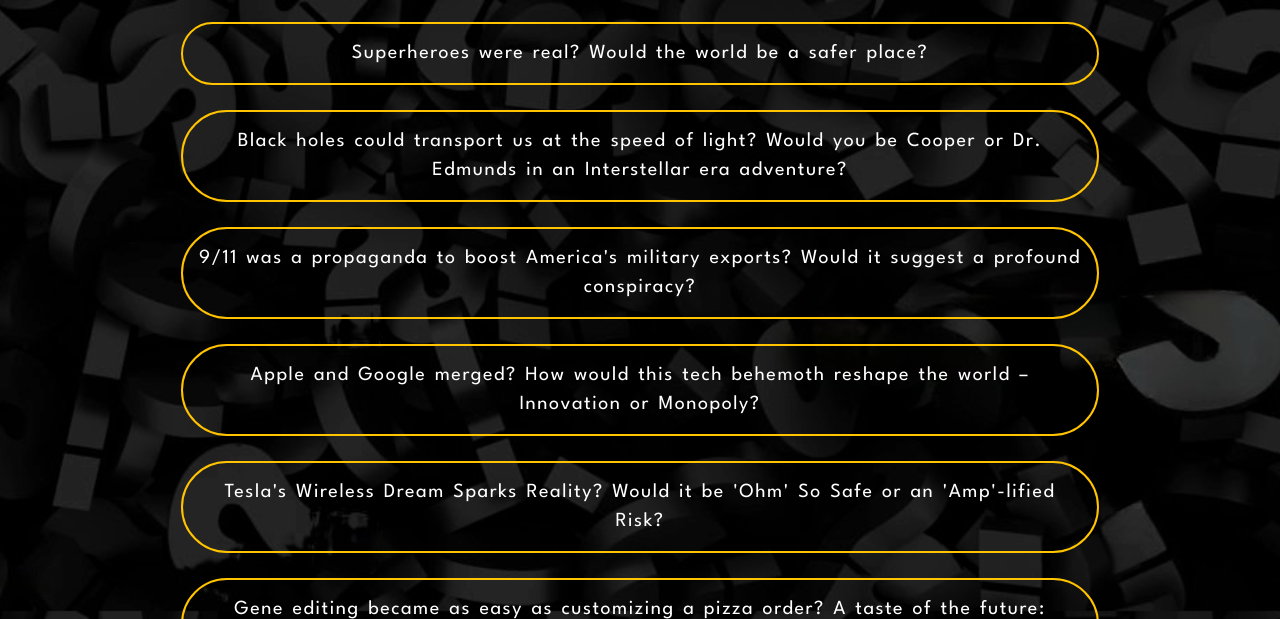
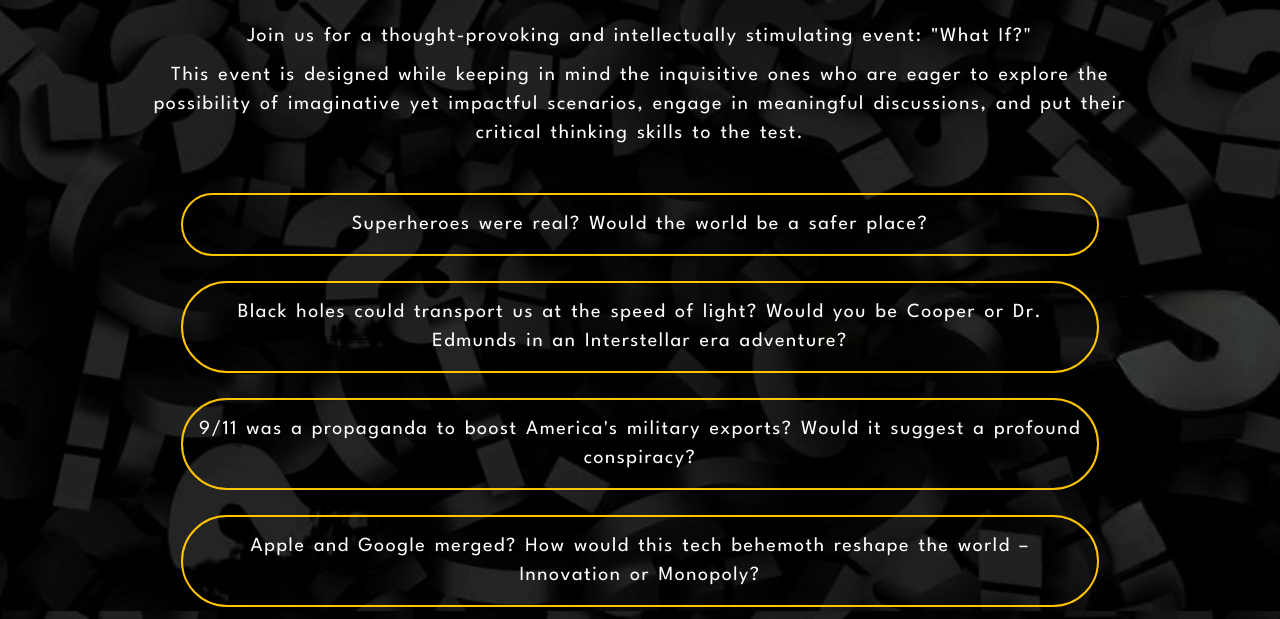
Before and after one commit to LakshitAgarwal/What-If, a plain HTML site: page index.html in a window 1280 px wide. Shown: the part 189-808 px from the top of the page. Drawn offline with Linux system fonts and the light colour scheme.

Commit message:
info added

```diff
--- a/index.html
+++ b/index.html
@@ -17,9 +17,16 @@
           alt=""
           class="dream"
         />
-        <!-- <h1 class="heading">
-          <span id="What">What</span> <span id="if">If</span>
-        </h1> -->
+      </div>
+      <div class="info">
+        Join us for a thought-provoking and intellectually stimulating event:
+        "What If?"
+      </div>
+      <div class="infoo">
+        This event is designed while keeping in mind the inquisitive ones who
+        are eager to explore the possibility of imaginative yet impactful
+        scenarios, engage in meaningful discussions, and put their critical
+        thinking skills to the test.
       </div>
       <a href="https://forms.gle/2BGnVEqeRp9Uwr8b9" target="_blank">
         <div class="ques q1">
--- a/style.css
+++ b/style.css
@@ -133,3 +133,41 @@ body, html {
     .lastt{
       padding-bottom: 2.5%;
     }
+
+    .info{
+      color: #ffffff;
+      width: 80%;
+      text-align: center;
+      margin: 0 auto;
+      font-family: 'League Spartan', sans-serif;
+      letter-spacing: 1.5px;
+      word-spacing: 2px;
+      line-height: 29px;
+      font-size: 20px;
+      padding-bottom: 10px;
+    }
+
+    .infoo{
+      color: #ffffff;
+      width: 80%;
+      text-align: center;
+      margin: 0 auto;
+      font-family: 'League Spartan', sans-serif;
+      letter-spacing: 1.5px;
+      word-spacing: 2px;
+      line-height: 29px;
+      font-size: 20px;
+      padding-bottom: 45px;
+    }
+
+    @media (max-width: 850px) {
+      .info {
+        font-size: 17px;
+        padding-bottom: 13px;
+      }
+      .infoo {
+        font-size: 17px;
+        padding-bottom: 40px;
+      }
+
+    }
```
